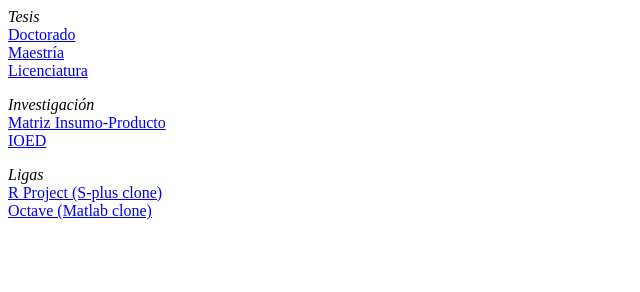
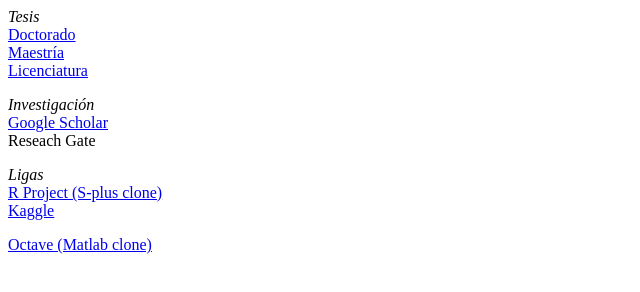
Before and after one commit to ivanps/ivanps.github.io, a plain HTML site: page navbar.html in a window 1280 px wide. Shown: the whole page, without its empty margins (0-640 px from the left). Drawn offline with Linux system fonts and the light colour scheme.

Commit message:
Actualiza ligas

```diff
--- a/navbar.html
+++ b/navbar.html
@@ -14,13 +14,14 @@
 
 <p>
 <em class=navigation>Investigación</em><br>
-<a href="MarkovianIO.html" target="banner">Matriz Insumo-Producto</a><br>
-<a href="LibroIOED.html" target="banner">IOED</a><br>
+<a href="https://scholar.google.com/citations?hl=en&user=9atKQjkAAAAJ" target="banner">Google Scholar</a><br>
+<a href="https://www.researchgate.net/profile/Ivan-Pacheco-Soto/research" target="banner"></a>Reseach Gate<br>
 </p>
 
 
 <p>
 <em class=navigation>Ligas</em><br>
 <a target="_blank" href="http://www.r-project.org/">R Project (S-plus clone)</a><br>
+  <a target="_blank" href="https://www.kaggle.com/">Kaggle</a></p>
 <a target="_blank" href="http://www.gnu.org/software/octave/">Octave (Matlab clone)</a></p>
 </body>
```
